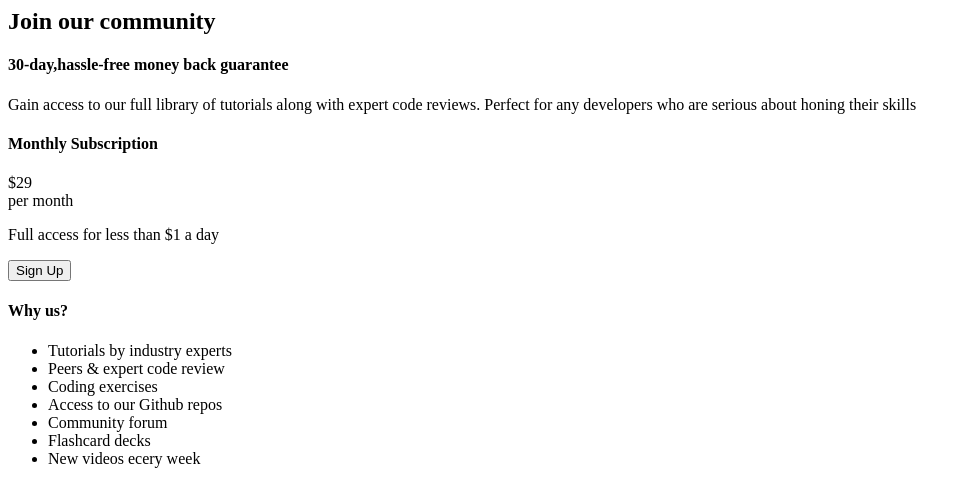
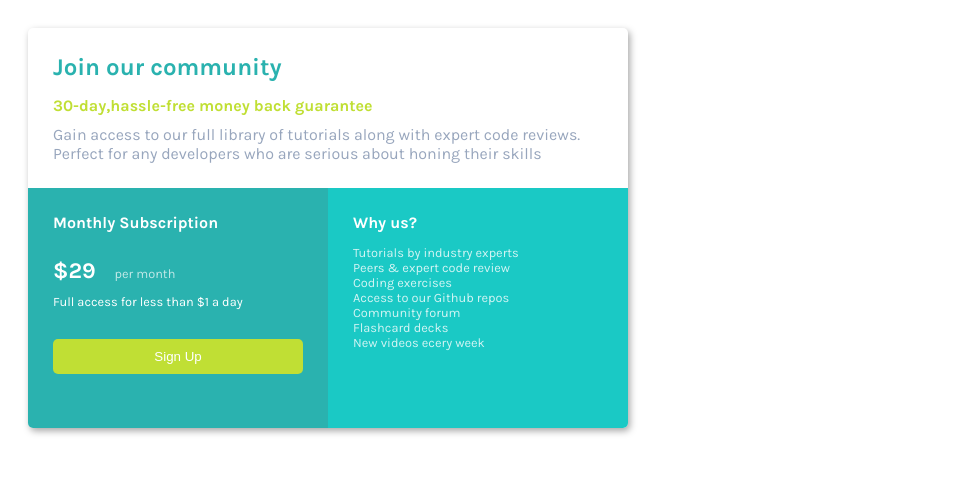
Before and after one commit to ramdio12/pricing-card-frontend-mentor-challenge, a plain HTML site: page index.html in a window 1280 px wide. Shown: the whole page, without its empty margins (0-971 px from the left). Drawn offline with Linux system fonts and the light colour scheme; the site is published under a folder, as on GitHub Pages, so addresses that start at the root find nothing.

Commit message:
Update index.html

```diff
--- a/index.html
+++ b/index.html
@@ -4,7 +4,7 @@
     <link rel="preconnect" href="https://fonts.googleapis.com">
     <link rel="preconnect" href="https://fonts.gstatic.com" crossorigin>
     <link href="https://fonts.googleapis.com/css2?family=Karla:wght@400;700&display=swap" rel="stylesheet">
-    <link href="/style.css" rel="stylesheet">
+    <link href="./style.css" rel="stylesheet">
 </head>
 <body>
       <div id="card">
@@ -39,5 +39,6 @@
           </div>
         </div>
       </div>
+    <script src="./index.js"></script>
 </body>
 </html>
```
